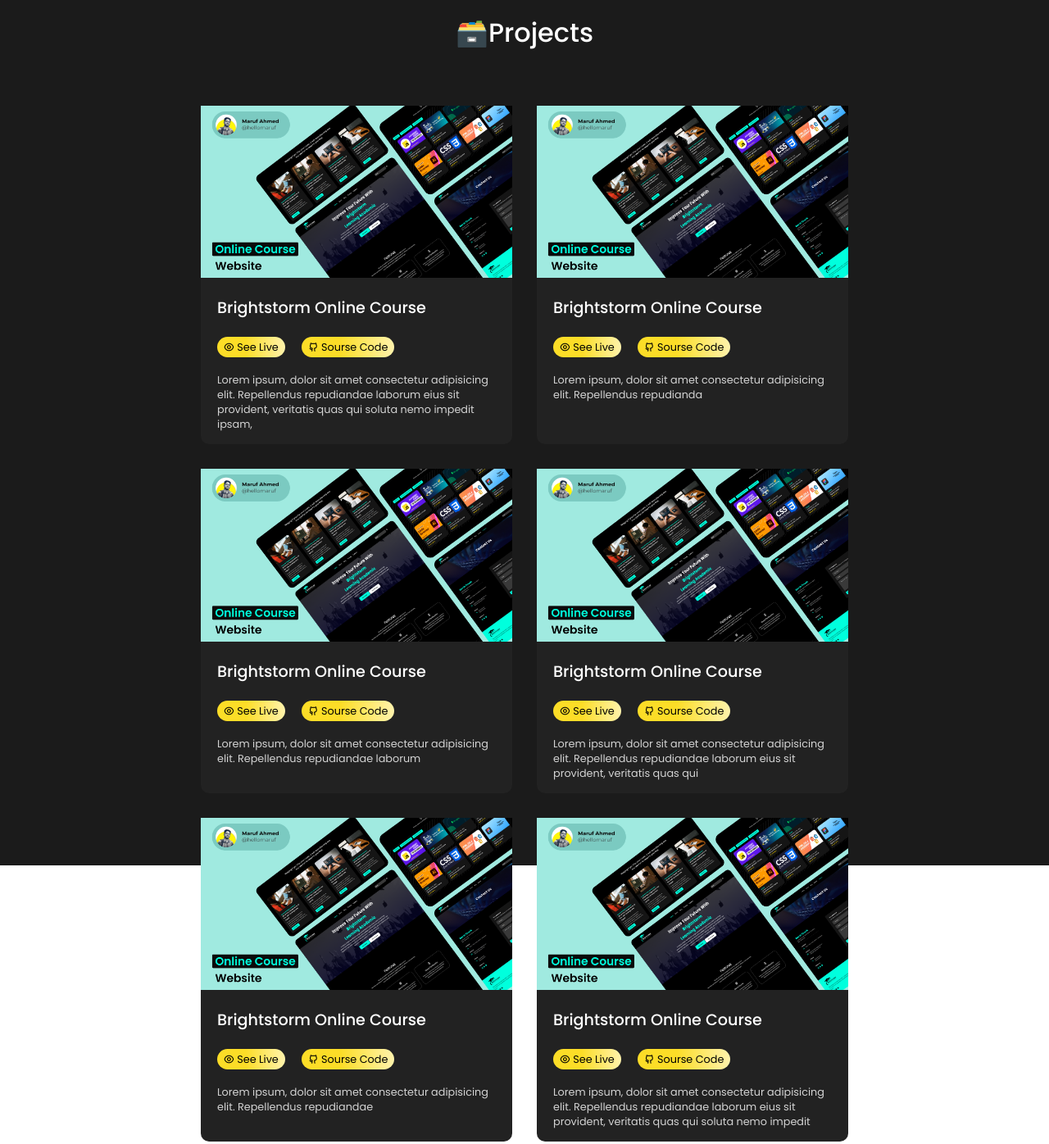
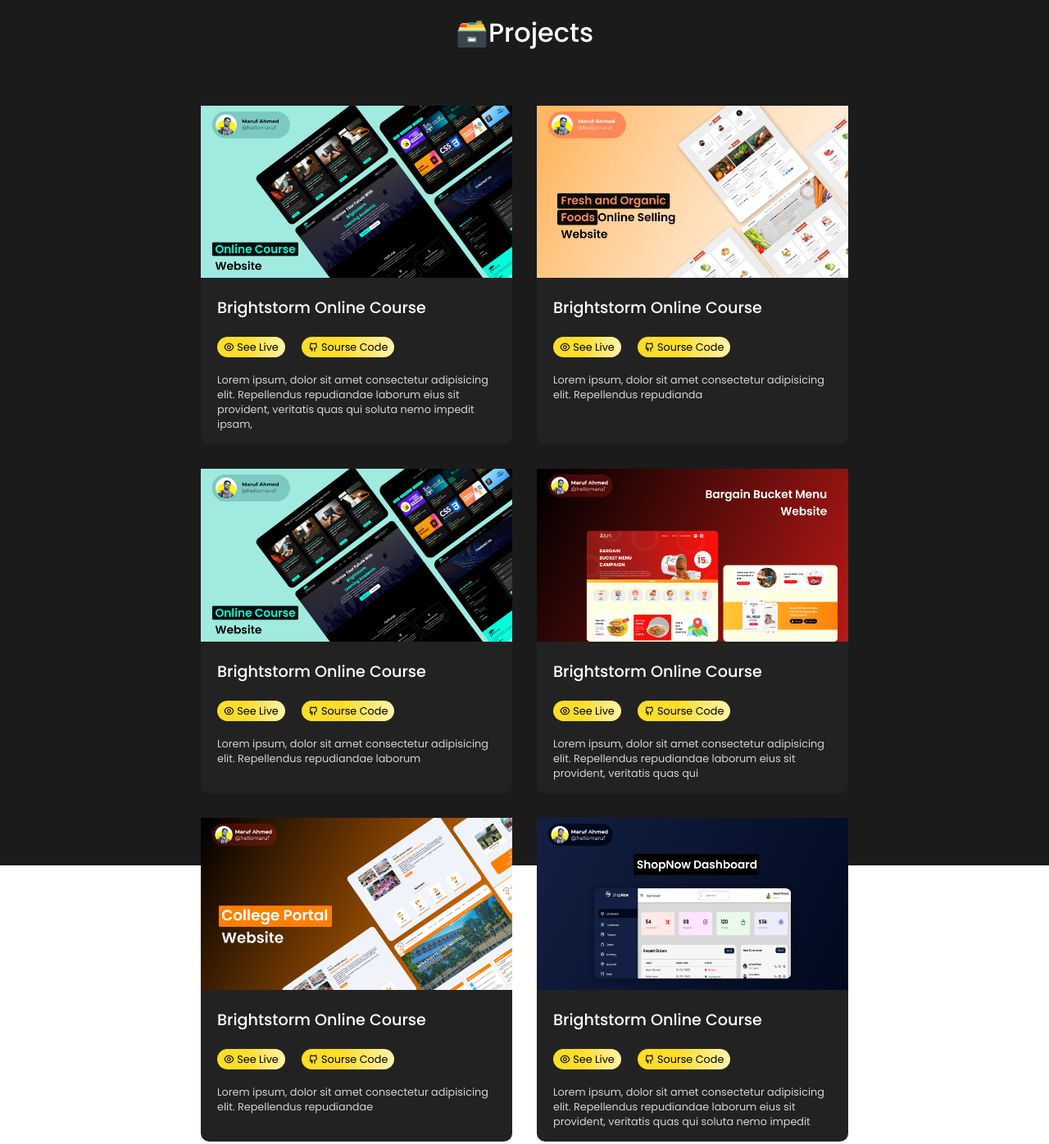
Before and after one commit to hellomaruf/new-portfolio, a plain HTML site: page index.html in a window 1280 px wide. Shown: the part 3290-4686 px from the top of the page at 82% size. Drawn offline with nearby package versions, Linux system fonts and the light colour scheme; a web font is replaced by a local one.

Commit message:
added some imgs

```diff
--- a/index.html
+++ b/index.html
@@ -333,7 +333,7 @@
         <div class="projects">
           <div class="projectContent">
             <div class="projectImg">
-              <img src="img/projectImg.png" alt="projectimg" srcset="" />
+              <img src="img/projectImg5.png" alt="projectimg" srcset="" />
             </div>
             <div class="mainContent">
               <div class="projectTitle">
@@ -395,7 +395,7 @@
         <div class="projects">
           <div class="projectContent">
             <div class="projectImg">
-              <img src="img/projectImg.png" alt="projectimg" srcset="" />
+              <img src="img/projectImg4.png" alt="projectimg" srcset="" />
             </div>
             <div class="mainContent">
               <div class="projectTitle">
@@ -427,7 +427,7 @@
         <div class="projects">
           <div class="projectContent">
             <div class="projectImg">
-              <img src="img/projectImg.png" alt="projectimg" srcset="" />
+              <img src="img/projectImg1.png" alt="projectimg" srcset="" />
             </div>
             <div class="mainContent">
               <div class="projectTitle">
@@ -458,7 +458,7 @@
         <div class="projects">
           <div class="projectContent">
             <div class="projectImg">
-              <img src="img/projectImg.png" alt="projectimg" srcset="" />
+              <img src="img/projectImg2.png" alt="projectimg" srcset="" />
             </div>
             <div class="mainContent">
               <div class="projectTitle">
```
Also changed, not shown: img/projectImg1.png (added), img/projectImg2.png (added), img/projectImg4.png (added), img/projectImg5.png (added).
